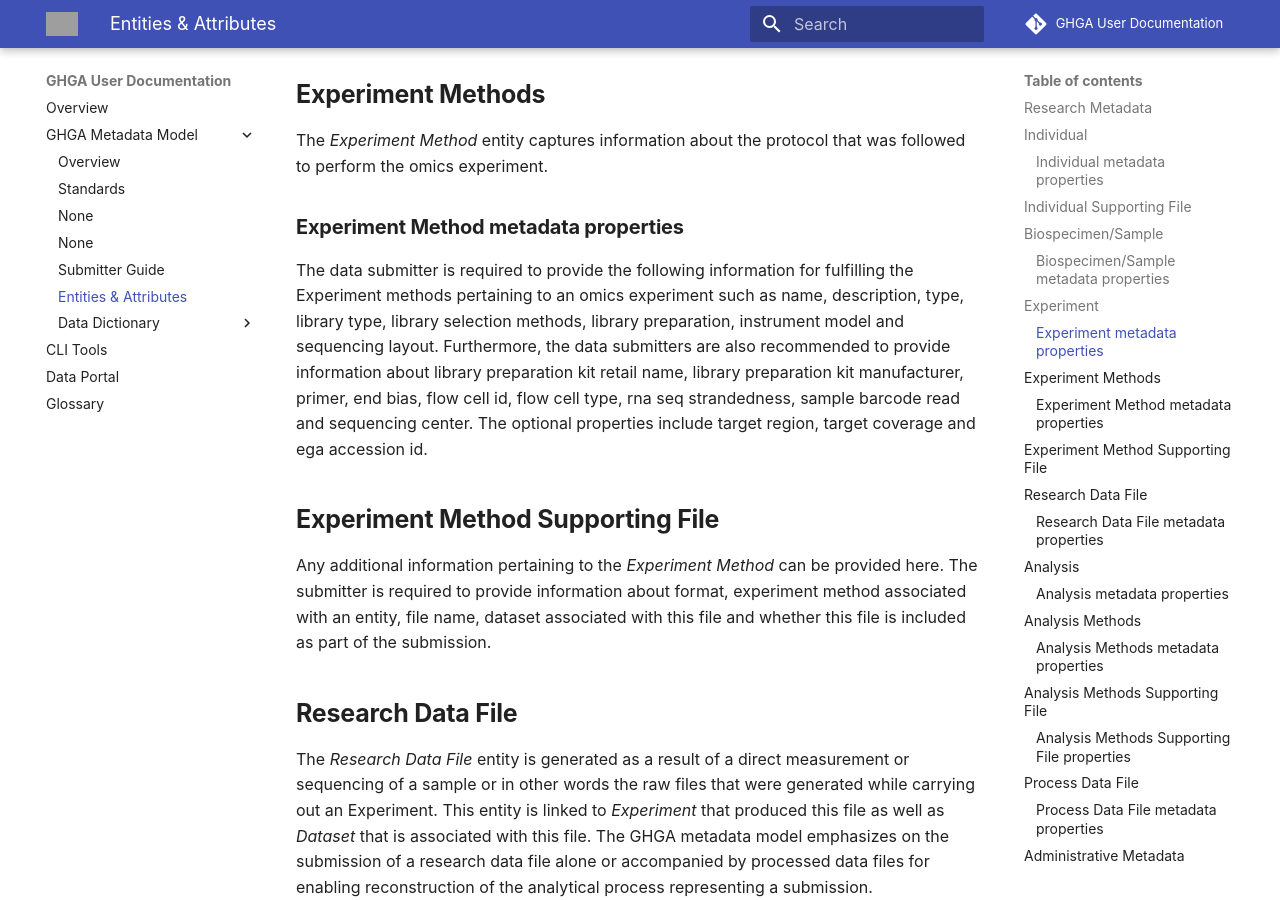
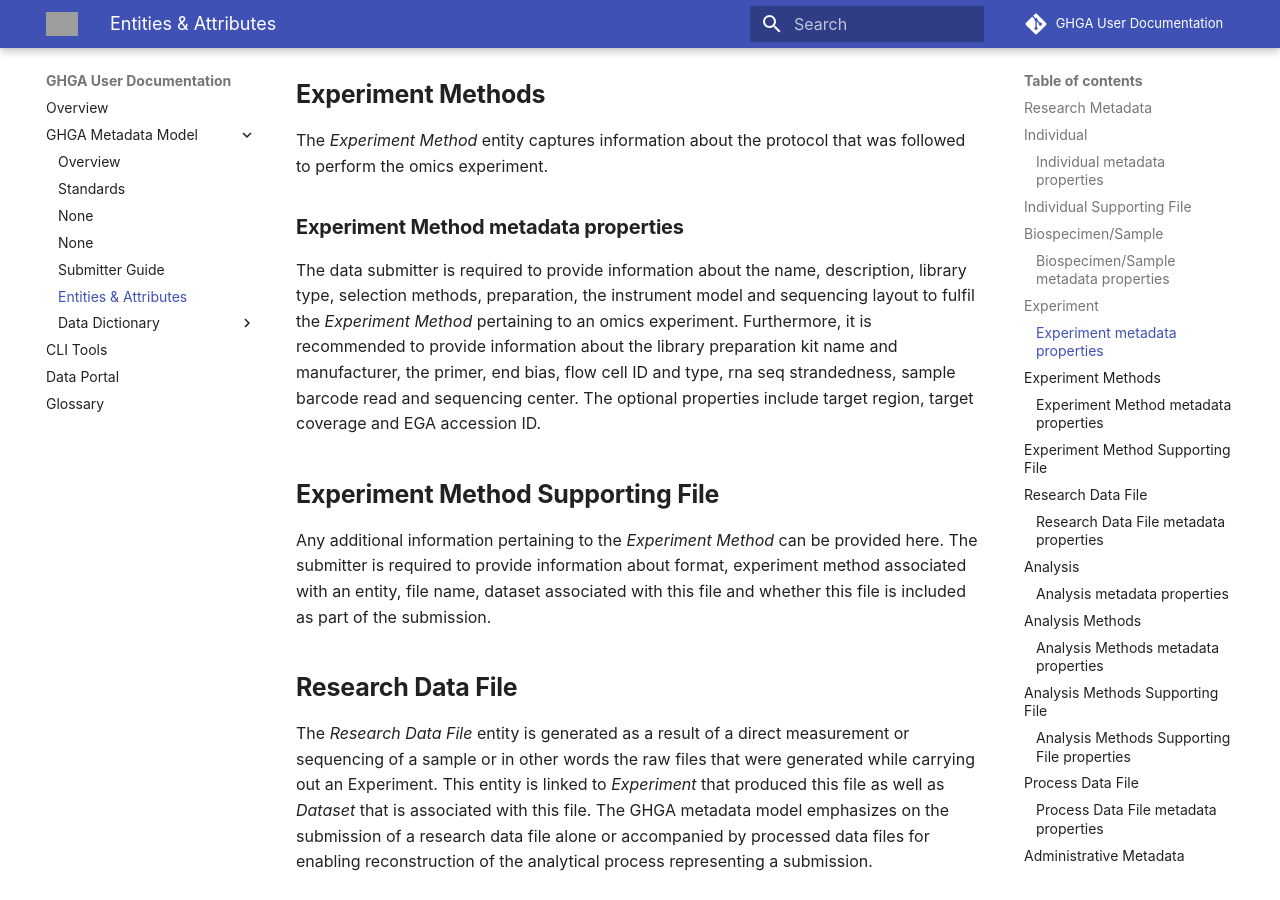
Before and after one commit to ghga-de/docs.ghga.de, an MkDocs documentation site: the page built from user_docs/metadata/entities.md, in a window 1280 px wide and 900 px high, scrolled down 2258 px. Built offline with MkDocs 1.6.1 and Material for MkDocs 9.7.7, drawn with Linux system fonts in a browser that asks for light colours; comment, search, counter and statistics services are not loaded; grey boxes are pictures that could not be loaded.

Commit message:
Update user_docs/metadata/entities.md
Co-authored-by: Karoline Mauer <105430060+mauerk@users.noreply.github.com>

```diff
--- a/user_docs/metadata/entities.md
+++ b/user_docs/metadata/entities.md
@@ -52,7 +52,7 @@ The *Experiment Method* entity captures information about the protocol that was
 
 ### **Experiment Method metadata properties**
 
-The data submitter is required to provide the following information for fulfilling the Experiment methods pertaining to an omics experiment such as name, description, type, library type, library selection methods, library preparation, instrument model and sequencing layout. Furthermore, the data submitters are also recommended to provide information about library preparation kit retail name, library preparation kit manufacturer, primer, end bias, flow cell id, flow cell type, rna seq strandedness, sample barcode read and sequencing center. The optional properties include target region, target coverage and ega accession id.
+The data submitter is required to provide information about the name, description, library type, selection methods, preparation, the instrument model and sequencing layout to fulfil the *Experiment Method* pertaining to an omics experiment. Furthermore, it is recommended to provide information about the library preparation kit name and manufacturer, the primer, end bias, flow cell ID and type, rna seq strandedness, sample barcode read and sequencing center. The optional properties include target region, target coverage and EGA accession ID.
 
 ## **Experiment Method Supporting File**
 
```
